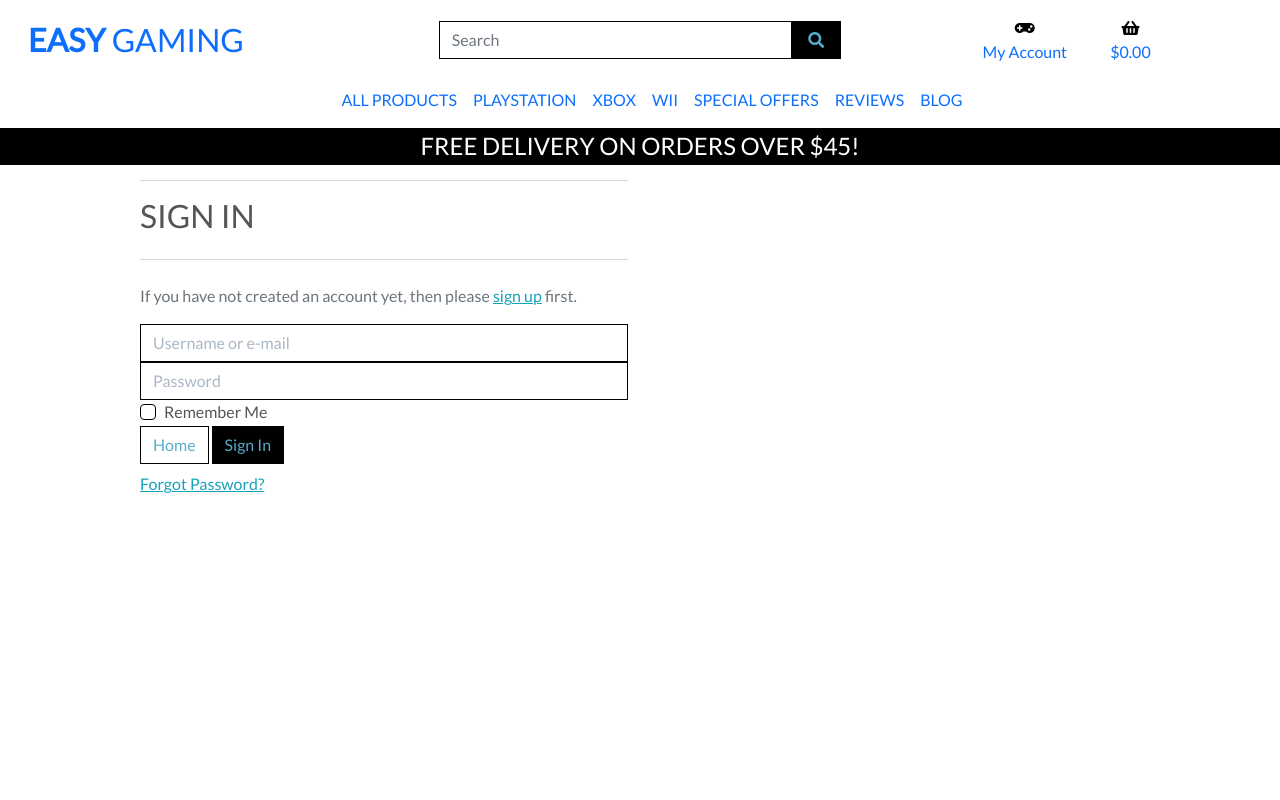
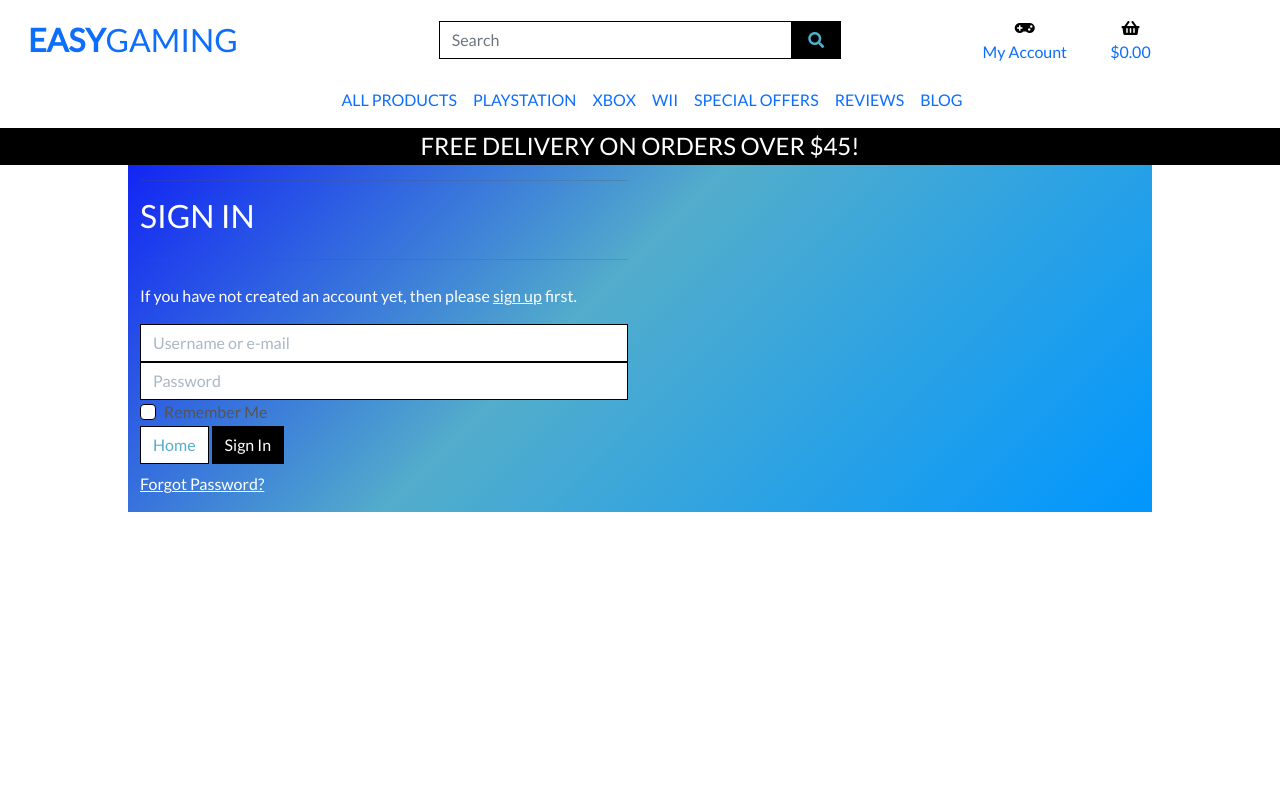
Before and after one commit to AJWest22/MS4, a Django app: page /accounts/login/ in a window 1280 px wide. Run offline with Django 3.2, Linux system fonts and the light colour scheme; parts of the project's set-up code (start-up, migrations or seed data) failed here and were passed over; some libraries are stand-ins or nearby versions.

Commit message:
update css for login page and class names for products

```diff
--- a/products/templates/products/products.html
+++ b/products/templates/products/products.html
@@ -11,7 +11,7 @@
 
 {% block content %}
     <div class="overlay"></div>
-    <div class="container-fluid products-background">
+    <div class="container-fluid color-scheme">
         <div class="row">
             <div class="col text-center mt-3">
                 <h2 class="oswald-font text-white">Products</h2>
--- a/static/css/base.css
+++ b/static/css/base.css
@@ -138,10 +138,6 @@ body {
     text-shadow: 1px 1px black;
 }
 
-.products-background {
-    background: linear-gradient(-45deg, #0096FF, #53adcb, #0000FF);
-}
-
 #return-button {
     color: #53adcb !important;
 }
@@ -163,6 +159,13 @@ body {
 .remove-item {
     cursor: pointer;
 }
+
+/* official site background colors found on products and account pages*/
+
+.color-scheme {
+    background: linear-gradient(-45deg, #0096FF, #53adcb, #0000FF);
+}
+
 
 /* bootstrap toasts code from CI Boutique Ado project*/
 
--- a/templates/allauth/account/base.html
+++ b/templates/allauth/account/base.html
@@ -1,7 +1,7 @@
 {% extends "base.html" %}
 
 {% block content %}
-    <div class="container header-container">
+    <div class="container header-container color-scheme">
         <div class="overlay"></div>
         <div class="row">
             <div class="col-6">
--- a/templates/allauth/account/login.html
+++ b/templates/allauth/account/login.html
@@ -8,14 +8,14 @@
 {% block inner_content %}
 
 <hr>
-<h2 class="logo-font mb-4">{% trans "Sign In" %}</h2>
+<h2 class="logo-font mb-4 text-white">{% trans "Sign In" %}</h2>
 <hr>
 
 {% get_providers as socialaccount_providers %}
 
 {% if socialaccount_providers %}
-<p>{% blocktrans with site.name as site_name %}Please sign in with one
-of your existing third party accounts. Or, <a href="{{ signup_url }}">sign up</a>
+<p class="text-white">{% blocktrans with site.name as site_name %}Please sign in with one
+of your existing third party accounts. Or, <a href="{{ signup_url }}" class="text-white">sign up</a>
 for a {{ site_name }} account and sign in below:{% endblocktrans %}</p>
 
 <div class="socialaccount_ballot">
@@ -31,8 +31,8 @@ for a {{ site_name }} account and sign in below:{% endblocktrans %}</p>
 {% include "socialaccount/snippets/login_extra.html" %}
 
 {% else %}
-<p>{% blocktrans %}If you have not created an account yet, then please
-<a href="{{ signup_url }}">sign up</a> first.{% endblocktrans %}</p>
+<p class="text-white">{% blocktrans %}If you have not created an account yet, then please
+<a href="{{ signup_url }}" class="text-white account-links">sign up</a> first.{% endblocktrans %}</p>
 {% endif %}
 
 <form class="login" method="POST" action="{% url 'account_login' %}">
@@ -42,9 +42,9 @@ for a {{ site_name }} account and sign in below:{% endblocktrans %}</p>
   <input type="hidden" name="{{ redirect_field_name }}" value="{{ redirect_field_value }}" />
   {% endif %}
   <a id="return-button" class="btn btn-outline-black rounded-0" href="{% url 'home' %}">Home</a>
-  <button id="sign-in-button" class="primaryAction" type="submit">{% trans "Sign In" %}</button>
+  <button id="sign-in-button" class="primaryAction text-white" type="submit">{% trans "Sign In" %}</button>
   <p class="mt-2">
-    <a class="button secondaryAction" href="{% url 'account_reset_password' %}">{% trans "Forgot Password?" %}</a>
+    <a class="button secondaryAction text-white" href="{% url 'account_reset_password' %}">{% trans "Forgot Password?" %}</a>
   </p>
 </form>
 
--- a/templates/base.html
+++ b/templates/base.html
@@ -41,7 +41,7 @@
         <div id="topnav" class="row pt-lg-2 bg-white d-none d-lg-flex">
             <div class="col-12 col-lg-4 my-auto py-1 py-lg-0 text-center text-lg-left">
                 <a href="{% url 'home' %}" class="nav-link main-logo-link">
-                    <h2 class="logo-font text-primary my-0"><strong>Easy</strong> Gaming</h2>
+                    <h2 class="logo-font text-primary my-0"><strong>Easy</strong>Gaming</h2>
                 </a>
             </div>
             <div class="col-12 col-lg-4 my-auto py-1 py-lg-0">
```
